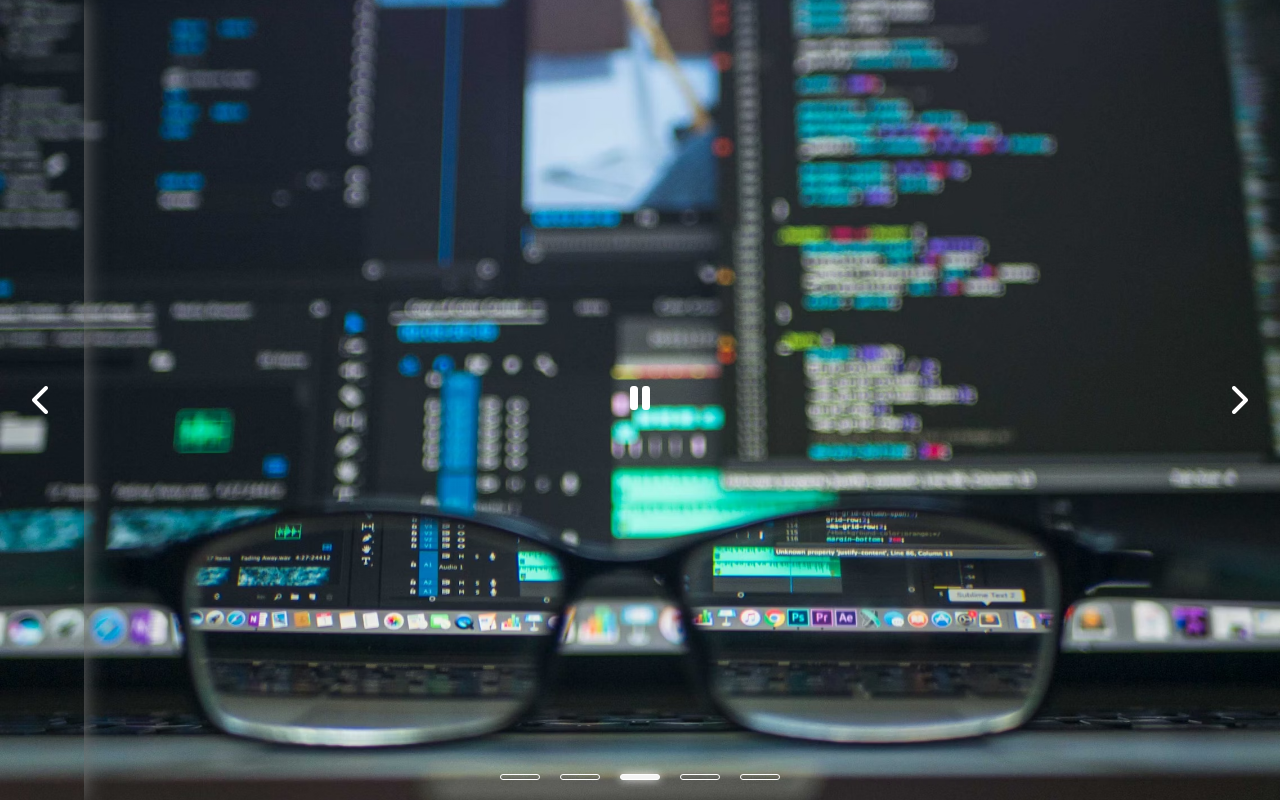
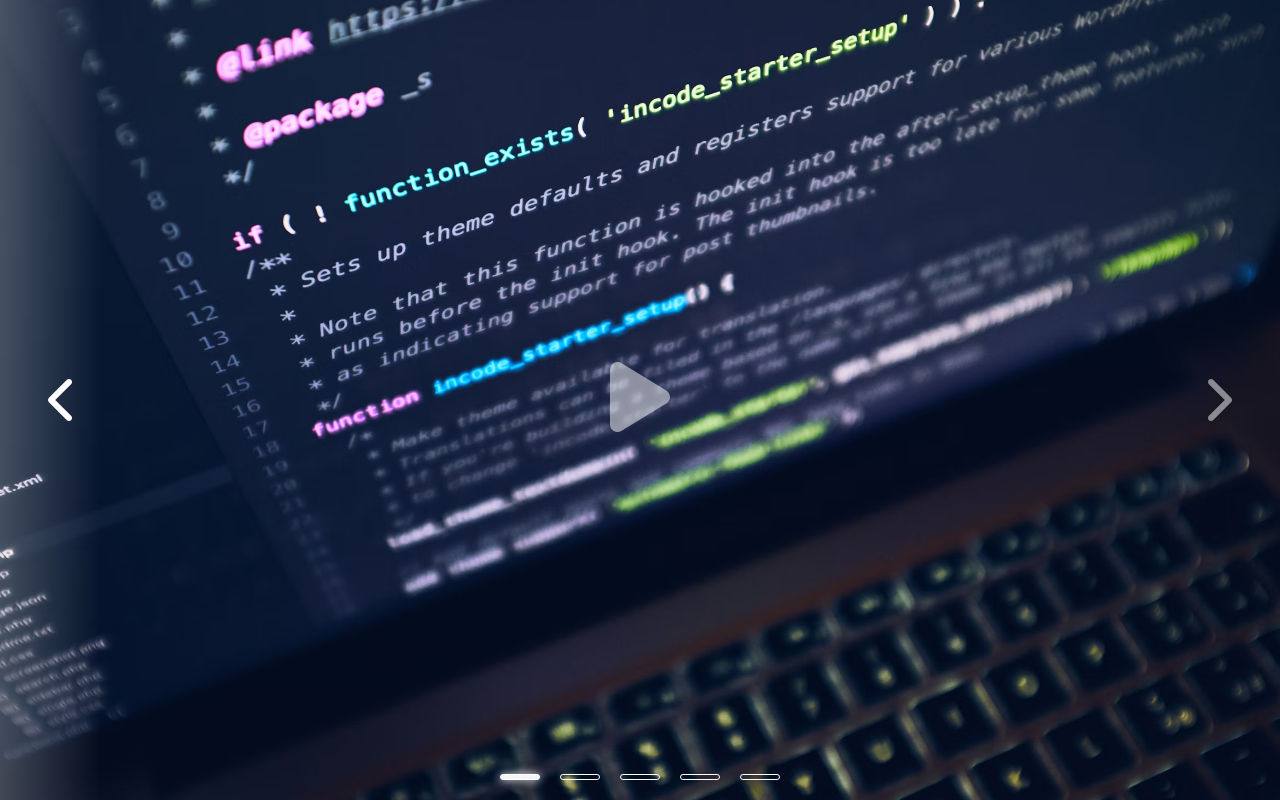
Before and after one commit to Pistalierro/js-native-slider, a website with bundled scripts: page index.html in a window 1280 px wide. Built offline with nearby package versions, Linux system fonts and the light colour scheme.

Commit message:
Улучшил конфиг слайдера

```diff
--- a/src/js/extra/carousel.js
+++ b/src/js/extra/carousel.js
@@ -1,7 +1,10 @@
 export default class Carousel {
-  constructor(containerID = '#carousel', slideID = '.slide') {
-    this.container = document.querySelector(containerID);
-    this.slides = this.container.querySelectorAll(slideID);
+  constructor(p) {
+    const s = ({...{containerID: '#carousel', slideID: '.slide', interval: 5000, isPlaying: true}, ...p});
+    this.container = document.querySelector(s.containerID);
+    this.slides = this.container.querySelectorAll(s.slideID);
+    this.interval = s.interval;
+    this.isPlaying = s.isPlaying;
   }
 
   prev() {
@@ -20,7 +23,7 @@ export default class Carousel {
 
   init() {
     this._initProps();
-    this._tick();
+    this._tick(this.isPlaying);
     this._initControls();
     this._initIndicators();
     this._initListeners();
@@ -28,13 +31,12 @@ export default class Carousel {
 
   _initProps() {
     this.currentSlide = 0;
-    this.isPlaying = true;
-    this.interval = 3000;
     this.SLIDES_LENGTH = this.slides.length;
+
     this.ARROW_LEFT = 'ArrowLeft';
     this.ARROW_RIGHT = 'ArrowRight';
     this.SPACE = 'Space';
-    this.FA_PAUSE = '<i class="fa-solid fa-pause"></i>';
+
     this.FA_PLAY = '<i class="fa-solid fa-play"></i>';
     this.FA_Prev = '<i class="fa-solid fa-chevron-left"></i>';
     this.FA_NEXT = '<i class="fa-solid fa-chevron-right"></i>';
@@ -51,15 +53,17 @@ export default class Carousel {
   _initControls() {
     const controls = document.createElement('div');
     controls.setAttribute('class', 'controls');
+    const PLAY = `<span class="control control__play" id="play">${this.FA_PLAY}</span>`;
     const PREV = `<span class="control control__prev" id="prev">${this.FA_Prev}</span>`;
-    const PAUSE_PLAY = `<span class="control control__pause" id="pause">${this.FA_PAUSE}</span>`;
     const NEXT = `<span class="control control__next" id="next">${this.FA_NEXT}</span>`;
-    controls.innerHTML = PREV + PAUSE_PLAY + NEXT;
+    controls.innerHTML = PREV + PLAY + NEXT;
     this.container.append(controls);
 
-    this.pauseBtn = this.container.querySelector('#pause');
+    this.playBtn = this.container.querySelector('#play');
     this.prevBtn = this.container.querySelector('#prev');
     this.nextBtn = this.container.querySelector('#next');
+
+    if (this.isPlaying) this.playBtn.style.opacity = '0';
   }
 
   _initIndicators() {
@@ -78,6 +82,9 @@ export default class Carousel {
     this.indicators = this.indicatorsContainer.querySelectorAll('.indicator');
   }
 
+  _showPlayBtn = () => this.playBtn.style.opacity = '1';
+  _hidePlayBtn = () => this.playBtn.style.opacity = '0';
+
   _goToPrev() {
     this._goToNth(this.currentSlide - 1);
   }
@@ -89,13 +96,13 @@ export default class Carousel {
   _pause() {
     clearInterval(this.timerID);
     this.isPlaying = !this.isPlaying;
-    this.pauseBtn.innerHTML = this.FA_PLAY;
+    this._showPlayBtn();
   }
 
   _play() {
     clearInterval(this.timerID);
     this.isPlaying = !this.isPlaying;
-    this.pauseBtn.innerHTML = this.FA_PAUSE;
+    this._hidePlayBtn();
     this._tick();
   }
 
@@ -121,15 +128,16 @@ export default class Carousel {
   }
 
   _initListeners() {
-    this.pauseBtn.addEventListener('click', this.pausePlay.bind(this));
-    this.container.addEventListener('click', this._clickPausePlay.bind(this));
+    this.playBtn.addEventListener('click', this.pausePlay.bind(this));
     this.prevBtn.addEventListener('click', this.prev.bind(this));
     this.nextBtn.addEventListener('click', this.next.bind(this));
     this.indicatorsContainer.addEventListener('click', this._indicate.bind(this));
+    this.container.addEventListener('click', this._clickPausePlay.bind(this));
     document.addEventListener('keydown', this._pressKey.bind(this));
   }
 
-  _tick() {
+  _tick(flag = true) {
+    if (!flag) return;
     this.timerID = setInterval(() => this._goToNext(), this.interval);
   }
 }
--- a/src/js/main.js
+++ b/src/js/main.js
@@ -1,5 +1,10 @@
 import SwipeCarousel from './extra/swipe-carousel.js';
 
-const carousel = new SwipeCarousel();
+const carousel = new SwipeCarousel({
+  containerID: '#carousel',
+  slideID: '.slide',
+  interval: 2000,
+  isPlaying: false,
+});
 
 carousel.init();
--- a/src/scss/items/_controls.scss
+++ b/src/scss/items/_controls.scss
@@ -11,16 +11,15 @@
 	cursor: pointer;
 	display: block;
 	padding: 0.7em 1em;
-	transition: all .25s ease-in-out;
 	text-align: center;
 	user-select: none;
-	font-size: 2rem;
-	color: $color-light;
+	font-size: 3rem;
+	color: rgba($color-light, .5);
 	transform: translateY(-50%);
+	transition: all .25s ease-in-out;
 
 	&:hover,
 	&:focus {
-		@include box-shadow(0, 0, $gap, $color-gray-dark);
 		color: $color-light;
 	}
 
@@ -31,20 +30,19 @@
 		height: 100%;
 		display: flex;
 		align-items: center;
+
+		&:hover {
+			background: linear-gradient(to left, transparent 20%, rgba($color-light, .25));
+		}
 	}
 
-	&__pause {
+	&__play {
 		position: absolute;
 		top: 50%;
 		left: 50%;
 		transform: translate(-50%, -50%);
-		opacity: 1;
 		border-radius: 50%;
-
-		&:hover,
-		&:focus {
-			opacity: 1;
-		}
+		font-size: 5rem;
 	}
 
 	&__next {
@@ -54,5 +52,11 @@
 		height: 100%;
 		display: flex;
 		align-items: center;
+		transition: .25s;
+
+		&:hover {
+			background: linear-gradient(to right, transparent 20%, rgba($color-light, .25));
+		}
+
 	}
 }
```
Also changed, not shown: src/css/style.css.
